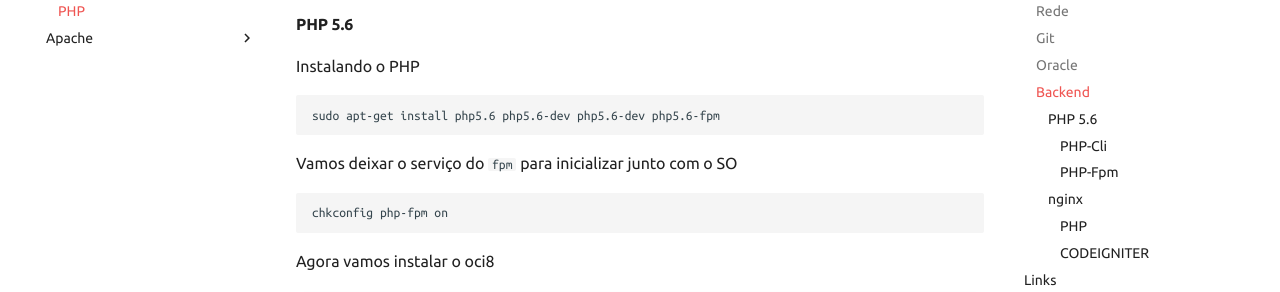
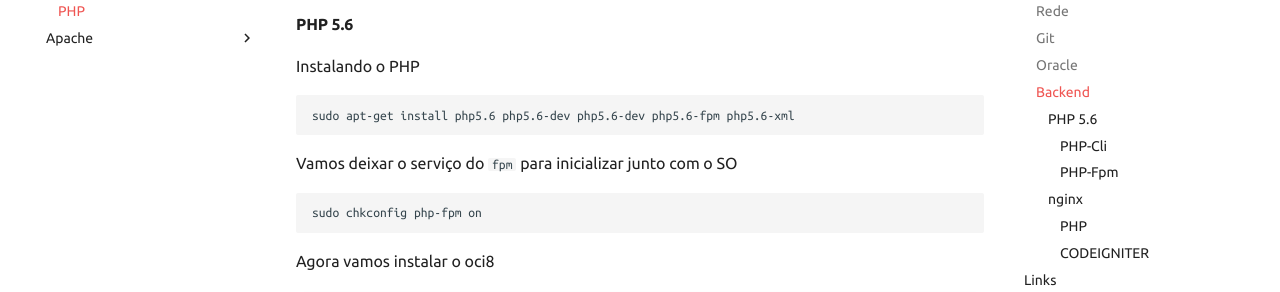
Before and after one commit to wgalleti/me, an MkDocs documentation site: the page built from docs/servidores/nginx/php.md, in a window 1280 px wide and 900 px high, scrolled down 3157 px. Shown: the part 151-443 px from the top of the window. Built offline with MkDocs 1.6.1 and Material for MkDocs 9.7.7, drawn with Linux system fonts in a browser that asks for light colours; old or Windows-style settings are respelled for this version of MkDocs.

Commit message:
Update php.md

````diff
--- a/docs/servidores/nginx/php.md
+++ b/docs/servidores/nginx/php.md
@@ -157,13 +157,13 @@ sudo apt-get update
 Instalando o PHP
 
 ```bash
-sudo apt-get install php5.6 php5.6-dev php5.6-dev php5.6-fpm
+sudo apt-get install php5.6 php5.6-dev php5.6-dev php5.6-fpm php5.6-xml
 ```
 
 Vamos deixar o serviço do `fpm` para inicializar junto com o SO
 
 ```bash
-chkconfig php-fpm on
+sudo chkconfig php-fpm on
 ```
 
 Agora vamos instalar o oci8
````
